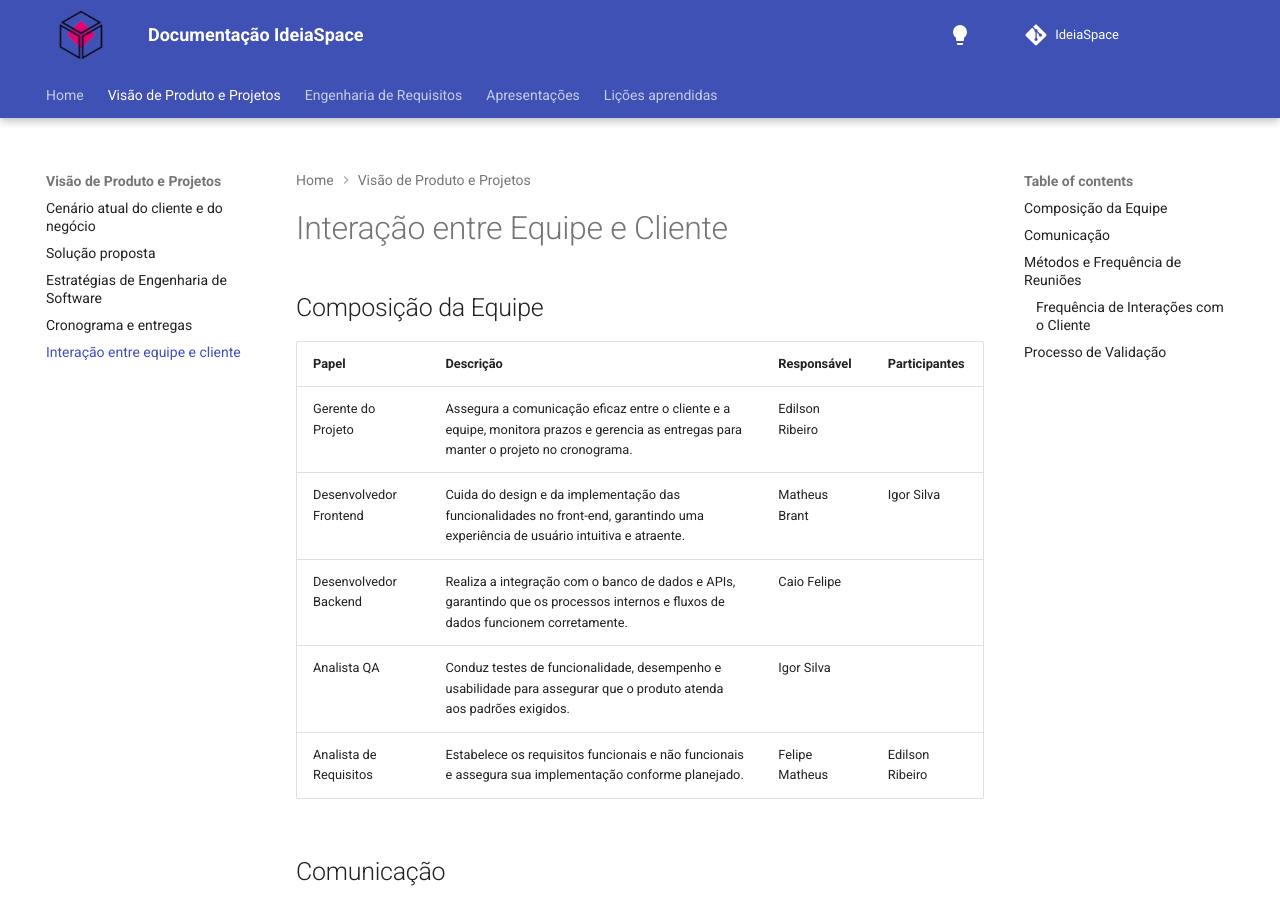
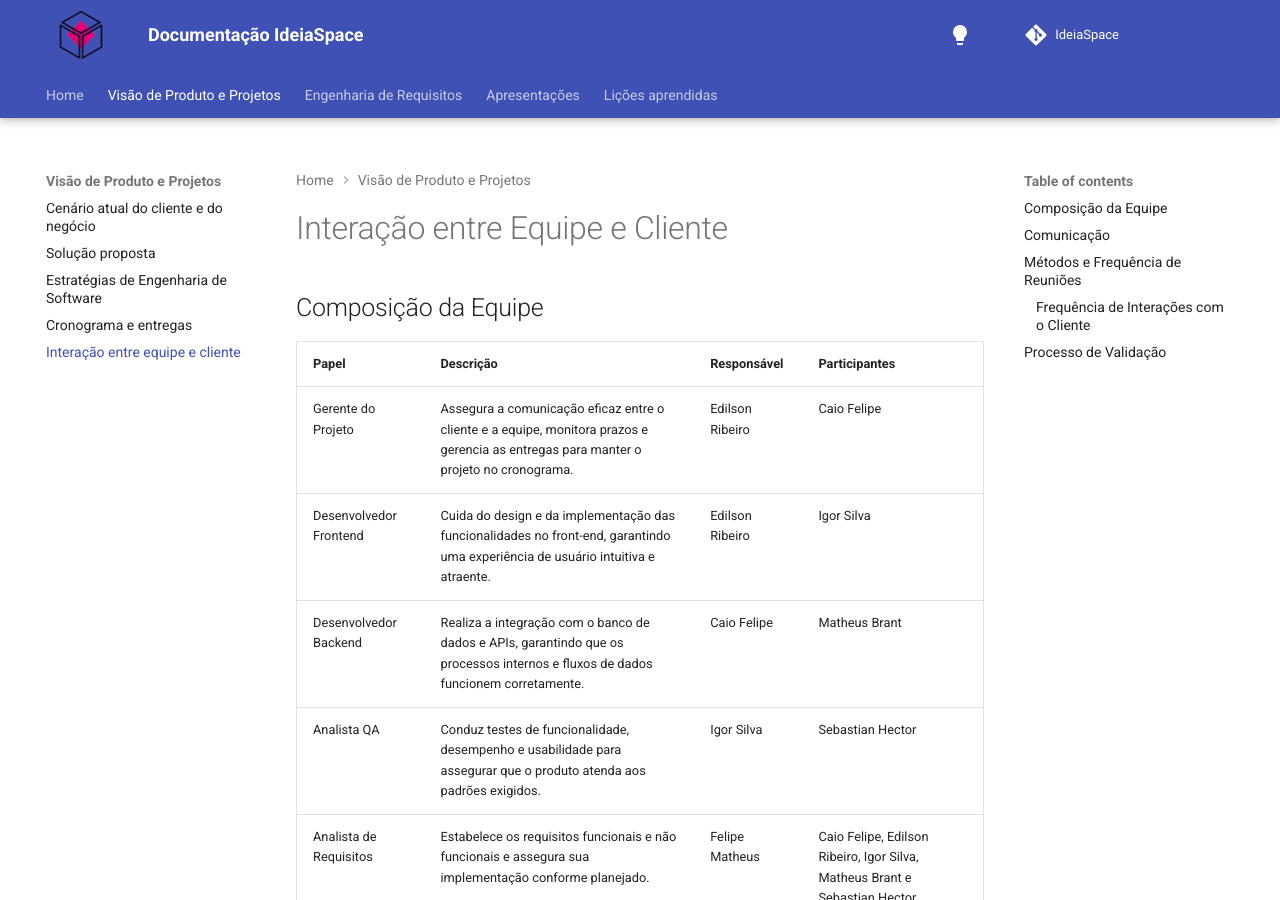
Before and after one commit to mdsreq-fga-unb/2024.2-T01-IdeaSpace, an MkDocs documentation site: the page built from docs/produto/interacao.md, in a window 1280 px wide and 900 px high. Built offline with MkDocs 1.6.1 and Material for MkDocs 9.7.7, drawn with Linux system fonts in a browser that asks for light colours; comment, search, counter and statistics services are not loaded.

Commit message:
Adiciona o resto dos membros a Analista de requisitos. Ref #6

```diff
--- a/docs/produto/interacao.md
+++ b/docs/produto/interacao.md
@@ -2,13 +2,13 @@
 
 ## Composição da Equipe
 
-| Papel                  | Descrição                                                                                                                             | Responsável     | Participantes   |
-| ---------------------- | ------------------------------------------------------------------------------------------------------------------------------------- | --------------- | --------------- |
-| Gerente do Projeto     | Assegura a comunicação eficaz entre o cliente e a equipe, monitora prazos e gerencia as entregas para manter o projeto no cronograma. | Edilson Ribeiro |                 |
-| Desenvolvedor Frontend | Cuida do design e da implementação das funcionalidades no front-end, garantindo uma experiência de usuário intuitiva e atraente.      | Matheus Brant   | Igor Silva      |
-| Desenvolvedor Backend  | Realiza a integração com o banco de dados e APIs, garantindo que os processos internos e fluxos de dados funcionem corretamente.      | Caio Felipe     |                 |
-| Analista QA            | Conduz testes de funcionalidade, desempenho e usabilidade para assegurar que o produto atenda aos padrões exigidos.                   | Igor Silva      |                 |
-| Analista de Requisitos | Estabelece os requisitos funcionais e não funcionais e assegura sua implementação conforme planejado.                                 | Felipe Matheus  | Edilson Ribeiro |
+| Papel                  | Descrição                                                                                                                             | Responsável     | Participantes                                                              |
+| ---------------------- | ------------------------------------------------------------------------------------------------------------------------------------- | --------------- | -------------------------------------------------------------------------- |
+| Gerente do Projeto     | Assegura a comunicação eficaz entre o cliente e a equipe, monitora prazos e gerencia as entregas para manter o projeto no cronograma. | Edilson Ribeiro | Caio Felipe                                                                |
+| Desenvolvedor Frontend | Cuida do design e da implementação das funcionalidades no front-end, garantindo uma experiência de usuário intuitiva e atraente.      | Edilson Ribeiro | Igor Silva                                                                 |
+| Desenvolvedor Backend  | Realiza a integração com o banco de dados e APIs, garantindo que os processos internos e fluxos de dados funcionem corretamente.      | Caio Felipe     | Matheus Brant                                                              |
+| Analista QA            | Conduz testes de funcionalidade, desempenho e usabilidade para assegurar que o produto atenda aos padrões exigidos.                   | Igor Silva      | Sebastian Hector                                                           |
+| Analista de Requisitos | Estabelece os requisitos funcionais e não funcionais e assegura sua implementação conforme planejado.                                 | Felipe Matheus  | Caio Felipe, Edilson Ribeiro, Igor Silva, Matheus Brant e Sebastian Hector |
 
 ## Comunicação
 
```
